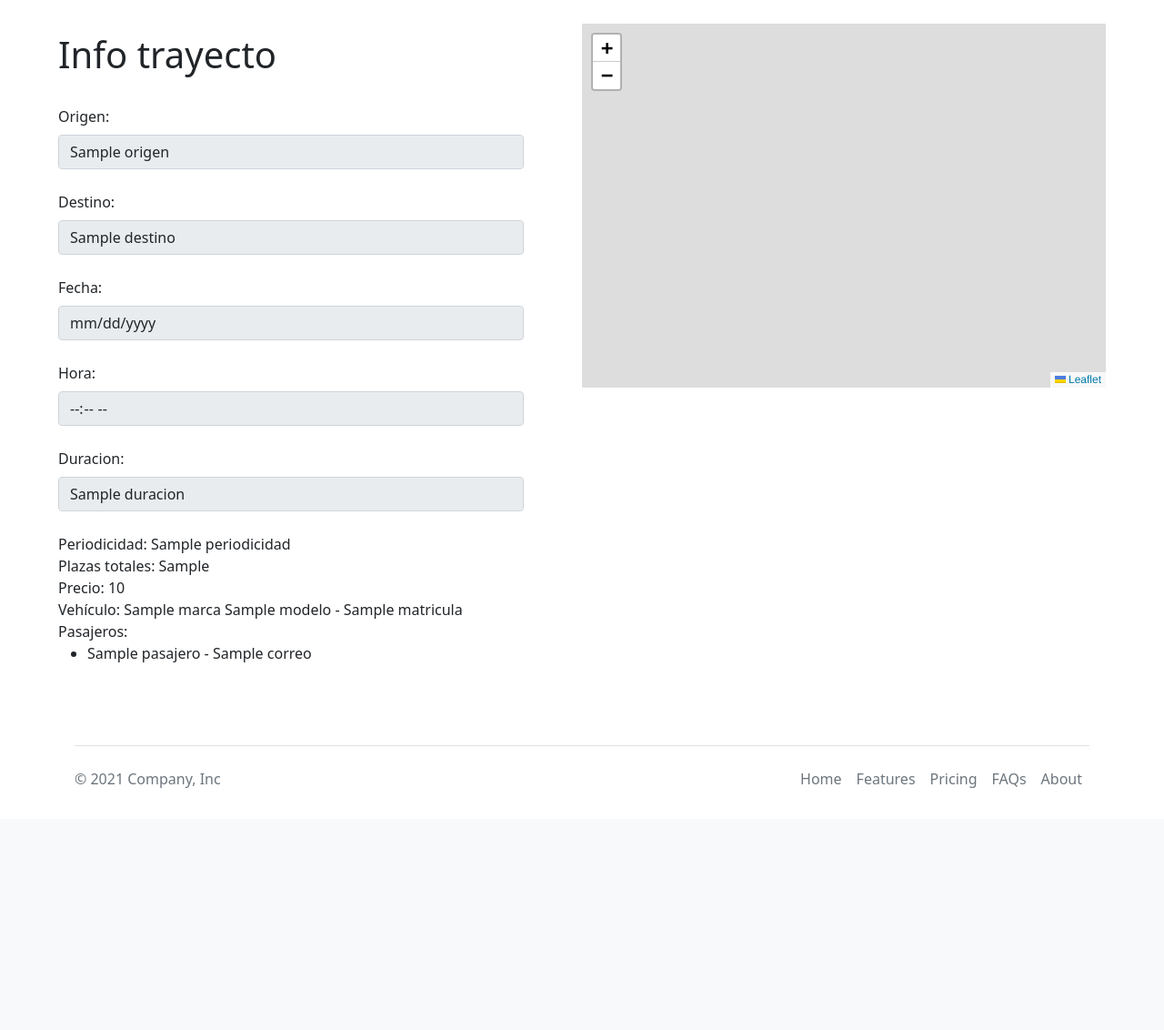
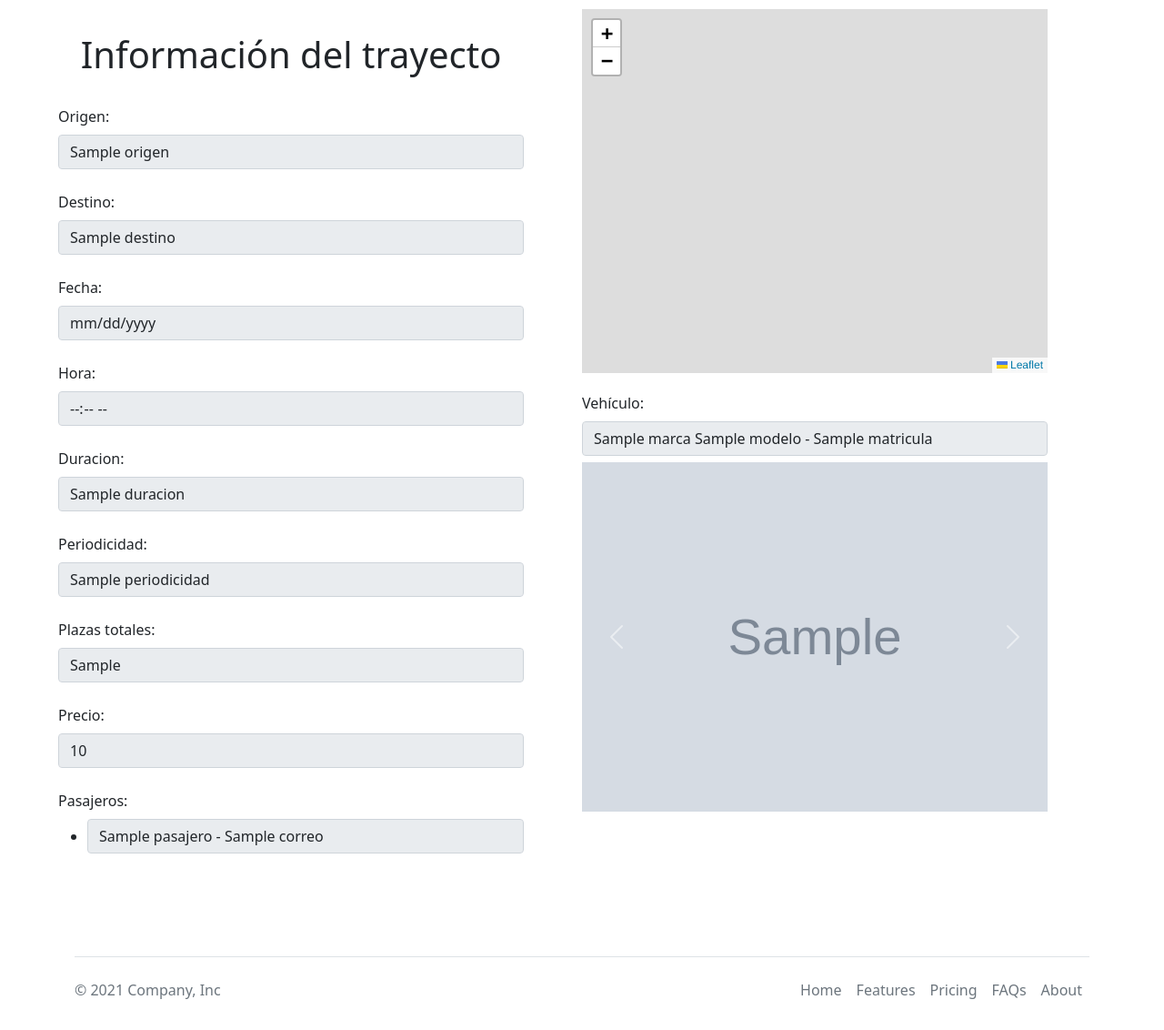
Before and after one commit to xmariia55x/GodTour, a Flask app: template APP/templates/trayecto/info_trayecto.html in a window 1280 px wide. Shown: the part 101-1233 px from the top of the page at 91% size. Before the commit the page ends 967 px from the top, so only its background shows below. Run offline with Flask 2, Linux system fonts and the light colour scheme; the template is opened without the code that fills it: most values are stand-ins (such as "Sample title", 1, 10 or a date in 2020); grey boxes marked "Sample" are stand-in pictures; some libraries are stand-ins or nearby versions.

Commit message:
[FINALIZED] Info Trayecto

```diff
--- a/APP/bp/client.py
+++ b/APP/bp/client.py
@@ -161,10 +161,8 @@ def get_trayecto(id):
     fecha_format, hora_format = date_converter.timestamp_to_date(trayecto["timestamp"])
 
     # Esto no se trae nada de la bd
-    print(trayecto["vehiculo"])
-    print(type(str(trayecto["vehiculo"])))
-    vehiculo= vehiculo_data.find_vehiculo(str(trayecto["vehiculo"]))
-    print(vehiculo)
+
+    vehiculo= vehiculo_data.find_vehiculo(trayecto["vehiculo"])
     lista_pasajeros = []
 
     for p in pasajeros:
--- a/APP/static/css/trayectoStyles.css
+++ b/APP/static/css/trayectoStyles.css
@@ -14,14 +14,30 @@ h1{
 }
 
 #map{
-    float: right;
     margin-top: 2%;
     margin-right: 5%;
     height: 400px;
-    width: 45%;
+    width: 100%;
+}
+
+#divDerecha {
+    float: left;
+    width: 40%;
+}
+
+#divCoche {
+    margin-top: 4%;
 }
 
 #footer{
     position: relative;
     clear: left;
 }
+
+#carouselExampleControls {
+    margin-top: 1.5%;
+}
+
+#titulo {
+    text-align: center;
+}
--- a/APP/templates/trayecto/info_trayecto.html
+++ b/APP/templates/trayecto/info_trayecto.html
@@ -15,7 +15,7 @@
 {% block content %}
 
 <div id="principal">
-    <h1>Info trayecto</h1><br>
+    <h1 id="titulo">Información del trayecto</h1><br>
     <label class="form-label">Origen: </label>
     <input type="text" class="form-control col-xs-3" id="dir_origen" value="{{trayecto.origen.nombre}}" readonly></br>
 
@@ -40,25 +40,60 @@
     <label class="form-label">Duracion: </label>
     <input type="text" class="form-control col-xs-3" id="duracion" value="{{trayecto.duracion}}" readonly></br>
 
-    <label>Periodicidad: {{trayecto.periodicidad}}</label><br>
-    <label>Plazas totales: {{trayecto.plazas_totales}}</label><br>
-    <label>Precio: {{trayecto.precio}}</label><br>
-    <!--
-        En la BD vehículo es un object ID, me lo traigo supongo.
-        !!!HAY TRAYECTOS CON VEHICULOS QUE NO EXISTEN
-        PASAJEROS TAMPOCO!!!
-    -->
-    <label>Veh&iacuteculo: {{vehiculo.marca}} {{vehiculo.modelo}} - {{vehiculo.matricula}} </label><br>
-    <label>Pasajeros: </label>
+    <label class="form-label">Periodicidad: </label>
+    <input type="text" class="form-control col-xs-3" id="periodicidad" value="{{trayecto.periodicidad}}" readonly></br>
+
+    <label class="form-label">Plazas totales: </label>
+    <input type="text" class="form-control col-xs-3" id="plazas_totales" value="{{trayecto.plazas_totales}}" readonly></br>
+
+    <label class="form-label">Precio: </label>
+    <input type="text" class="form-control col-xs-3" id="precio" value="{{trayecto.precio}}" readonly></br>
+
+
+    <label class="form-label">Pasajeros: </label>
     <ul>
         {% for p in pasajeros %}
-        <li>{{p.nombre_completo}} - {{p.correo}}</li>
+        <li>
+            <input type="text" class="form-control col-xs-3" id="vehiculo" value="{{p.nombre_completo}} - {{p.correo}}" readonly></br>
+        </li>
         {% endfor %}
     </ul>
     <br>
     <br>
 </div>
 
-<div id="map"></div>
+<div id="divDerecha">
+    <div id="map"></div>
+
+    <div id="divCoche">
+        <label class="form-label">Veh&iacuteculo: </label>
+    <input type="text" class="form-control col-xs-3" id="vehiculo" value="{{vehiculo.marca}} {{vehiculo.modelo}} - {{vehiculo.matricula}}" readonly>
+
+
+    <div id="carouselExampleControls" class="carousel slide" data-bs-ride="carousel">
+        <div class="carousel-inner">
+          <div class="carousel-item active">
+            <img src="{{vehiculo.fotos_vehiculo[0]}}" class="d-block w-100">
+          </div>
+          {% for i in range(1,vehiculo.fotos_vehiculo | length) %}
+          <div class="carousel-item">
+            <img src="{{vehiculo.fotos_vehiculo[i]}}" class="d-block w-100">
+          </div>
+          {% endfor %}
+        </div>
+        <button class="carousel-control-prev" type="button" data-bs-target="#carouselExampleControls" data-bs-slide="prev">
+          <span class="carousel-control-prev-icon" aria-hidden="true"></span>
+          <span class="visually-hidden">Previous</span>
+        </button>
+        <button class="carousel-control-next" type="button" data-bs-target="#carouselExampleControls" data-bs-slide="next">
+          <span class="carousel-control-next-icon" aria-hidden="true"></span>
+          <span class="visually-hidden">Next</span>
+        </button>
+      </div>
+    </div>
+
+
+
+</div>
 
 {% endblock %}
```
